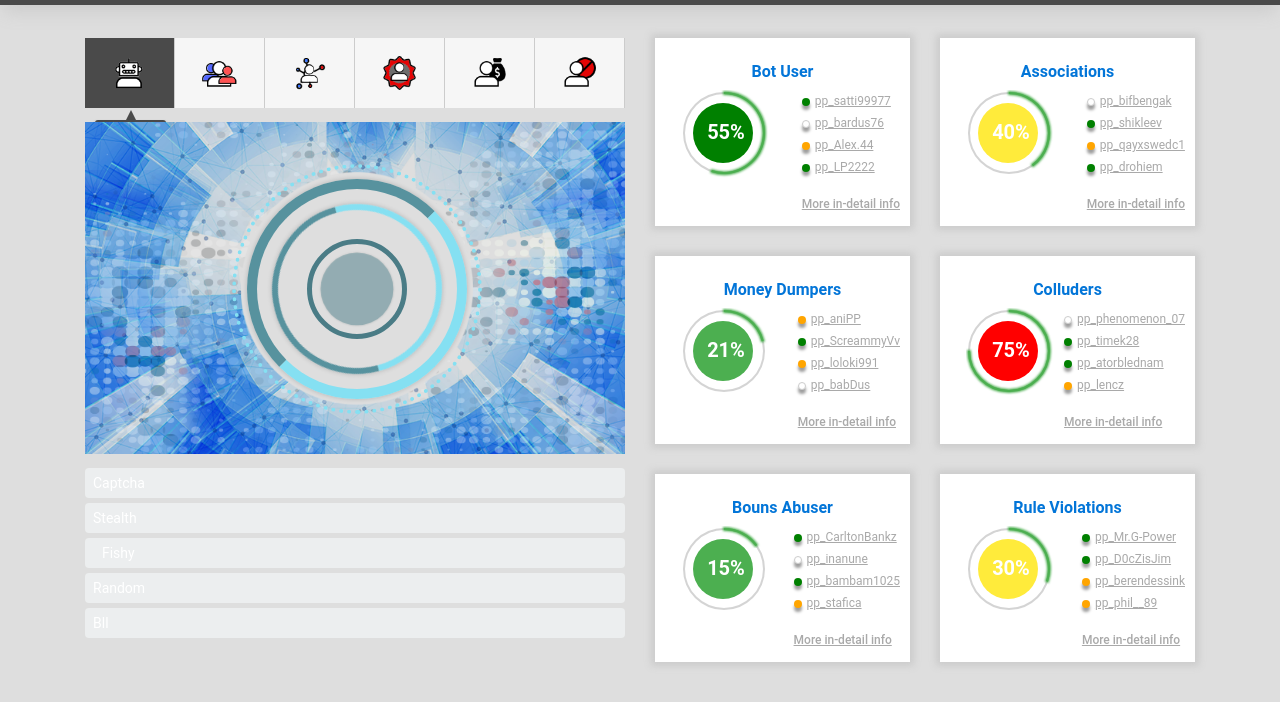
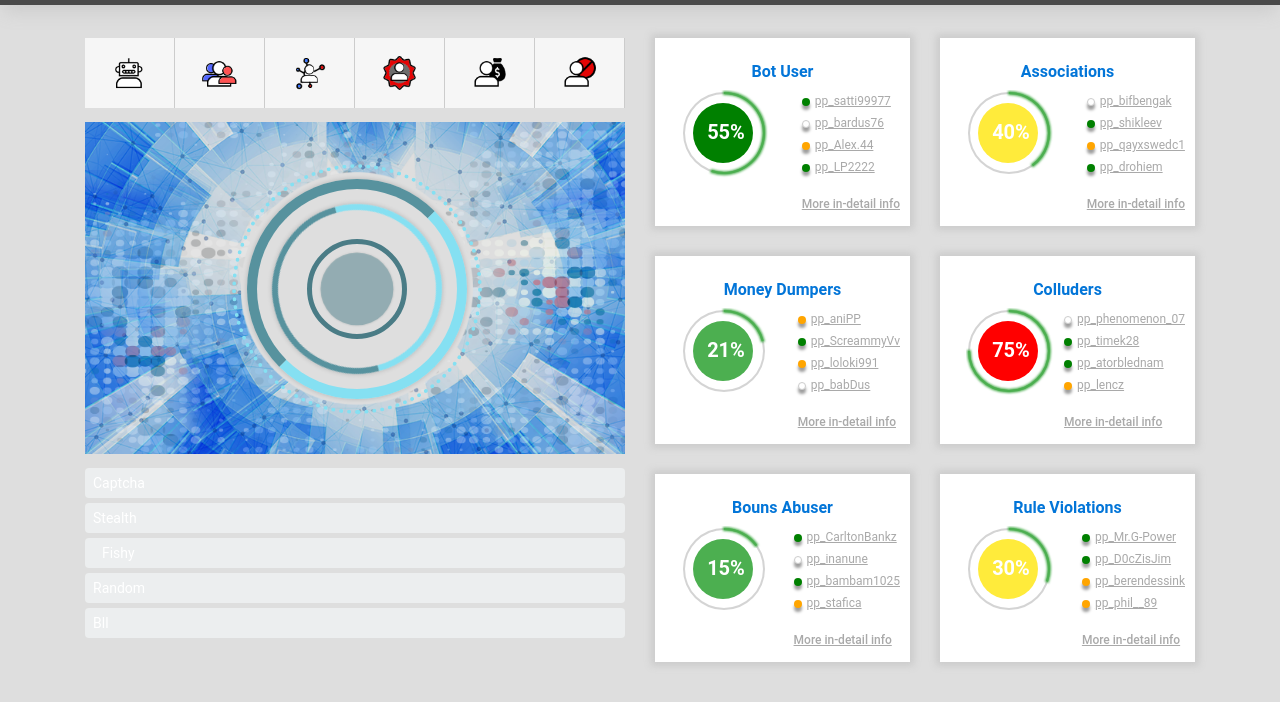
Before and after one commit to Rajesh446/eprotector, a website: page app/index.html in a window 1280 px wide. Shown: the part 52-754 px from the top of the page. Drawn offline with nearby package versions, Linux system fonts and the light colour scheme.

Commit message:
'Dashboard'

```diff
--- a/app/index.html
+++ b/app/index.html
@@ -70,7 +70,7 @@
 						<div class="col-md-6">
 							<div class="nav-block">
 								<ul>
-									<li><a class="active" href="bot.html"><img src="images/icons/bot-user.png"><span>bot user</span></a></li>
+									<li><a class="" href="bot.html"><img src="images/icons/bot-user.png"><span>bot user</span></a></li>
 									<li><a href="collisions.html"><img src="images/icons/colluders.png"><span>colluder</span></a></li>
 									<li><a href="associations.html"><img src="images/icons/assosiations.png"><span>assosiations</span></a></li>
 									<li><a href="bonus.html"><img src="images/icons/bonus-abusers.png"><span>abusers</span></a></li>
--- a/app/styles/main.css
+++ b/app/styles/main.css
@@ -388,6 +388,7 @@ div#cirsm1 {
 	text-decoration: none;
 	transition: all .3s ease-in-out;
 	border-right: 1px solid #ccc;
+  z-index: 1;
 }
 .nav-block ul li a img {
 	display: block;
--- a/gulpfile.babel.js
+++ b/gulpfile.babel.js
@@ -200,7 +200,7 @@ gulp.task('serve:dist', ['default'], () =>
 gulp.task('default', ['clean'], cb =>
   runSequence(
     'styles',
-    ['lint', 'html', 'scripts', 'images', 'copy'],
+    ['html', 'scripts', 'images', 'copy'],
     'generate-service-worker',
     cb
   )
```
